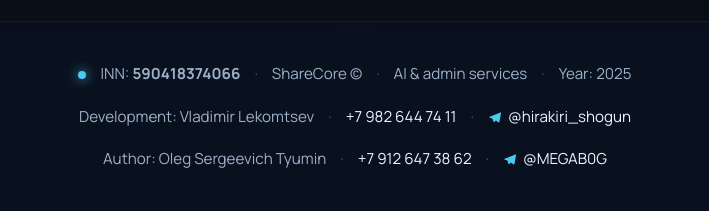
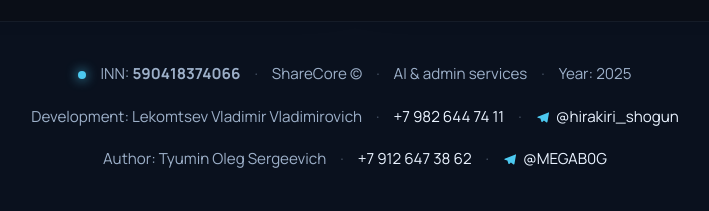
Before and after one commit to HirakiriShogun/ShareCore, a Flask app: page / in a window 1280 px wide. Shown: the part 6191-6402 px from the top of the page, without its empty margins (285-994 px from the left). Run offline with Flask 3, Linux system fonts and the light colour scheme; data that the repository does not hold is empty; parts of the project's set-up code (start-up, migrations or seed data) failed here and were passed over.

Commit message:
feat(home): update footer author info v3

```diff
--- a/templates/home.html
+++ b/templates/home.html
@@ -328,7 +328,7 @@
                 <span>Year: 2025</span>
             </div>
             <div class="footer-row">
-                <span>Development: Vladimir Lekomtsev</span>
+                <span>Development: Lekomtsev Vladimir Vladimirovich</span>
                 <span class="footer-sep">&middot;</span>
                 <a class="footer-link" href="tel:+79826447411">+7&nbsp;982&nbsp;644&nbsp;74&nbsp;11</a>
                 <span class="footer-sep">&middot;</span>
@@ -338,7 +338,7 @@
                 </a>
             </div>
             <div class="footer-row">
-                <span>Author: Oleg Sergeevich Tyumin</span>
+                <span>Author: Tyumin Oleg Sergeevich</span>
                 <span class="footer-sep">&middot;</span>
                 <a class="footer-link" href="tel:+79126473862">+7&nbsp;912&nbsp;647&nbsp;38&nbsp;62</a>
                 <span class="footer-sep">&middot;</span>
```
